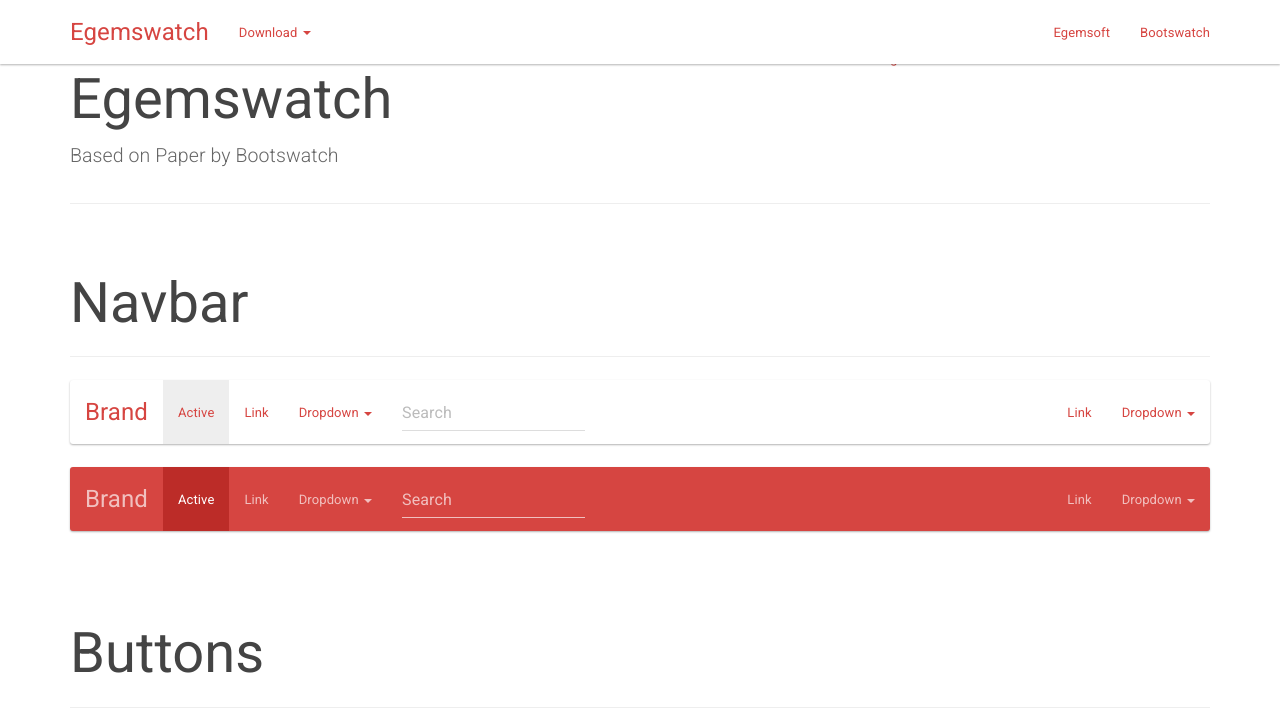
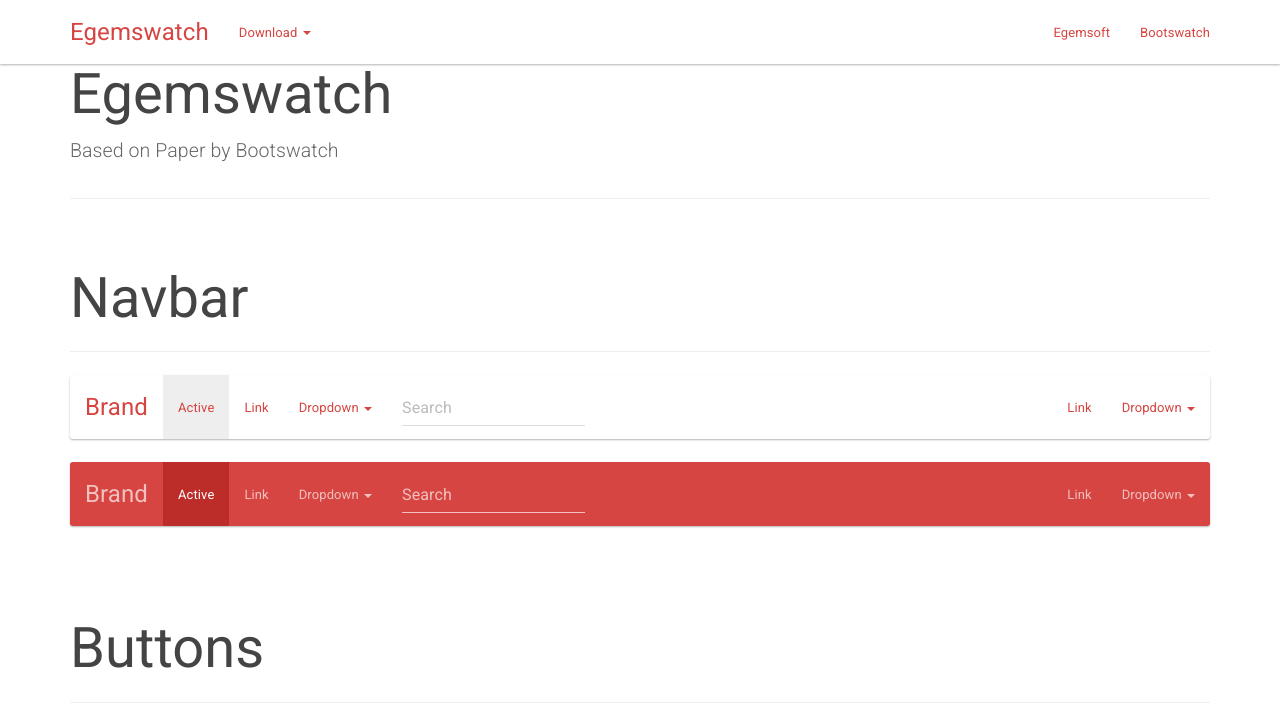
Before and after one commit to egemsoft/egemswatch, a website: page index.html in a window 1280 px wide. Shown: the top 723 px of the page. Drawn offline with nearby package versions, Linux system fonts and the light colour scheme.

Commit message:
demo fix

```diff
--- a/index.html
+++ b/index.html
@@ -48,18 +48,9 @@
 
     <div class="container">
 
-      <div class="page-header" id="banner">
-        <div class="row">
-          <div class="col-lg-8 col-md-7 col-sm-6">
-            <h1>Egemswatch</h1>
-            <p class="lead">Based on Paper by Bootswatch</p>
-          </div>
-          <div class="col-lg-4 col-md-5 col-sm-6">
-            <div class="sponsor">
-              <a href="http://gridgum.com/themes/category/bootstrap-themes/?utm_source=Bootswatch&utm_medium=250ad&utm_campaign=Bootswatch%20Campaign" target="_blank" onclick="_gaq.push(['_trackEvent', 'banner', 'click', 'gridgum']);"><img src="../assets/img/gridgum.png" alt="Gridgum" onload="_gaq.push(['_trackEvent', 'banner', 'impression', 'gridgum']);"></a>
-            </div>
-          </div>
-        </div>
+      <div class="page-header" id="banner" style="margin-top: 64px;">
+        <h1>Egemswatch</h1>
+        <p class="lead">Based on Paper by Bootswatch</p>
       </div>
 
       <!-- Navbar
```
